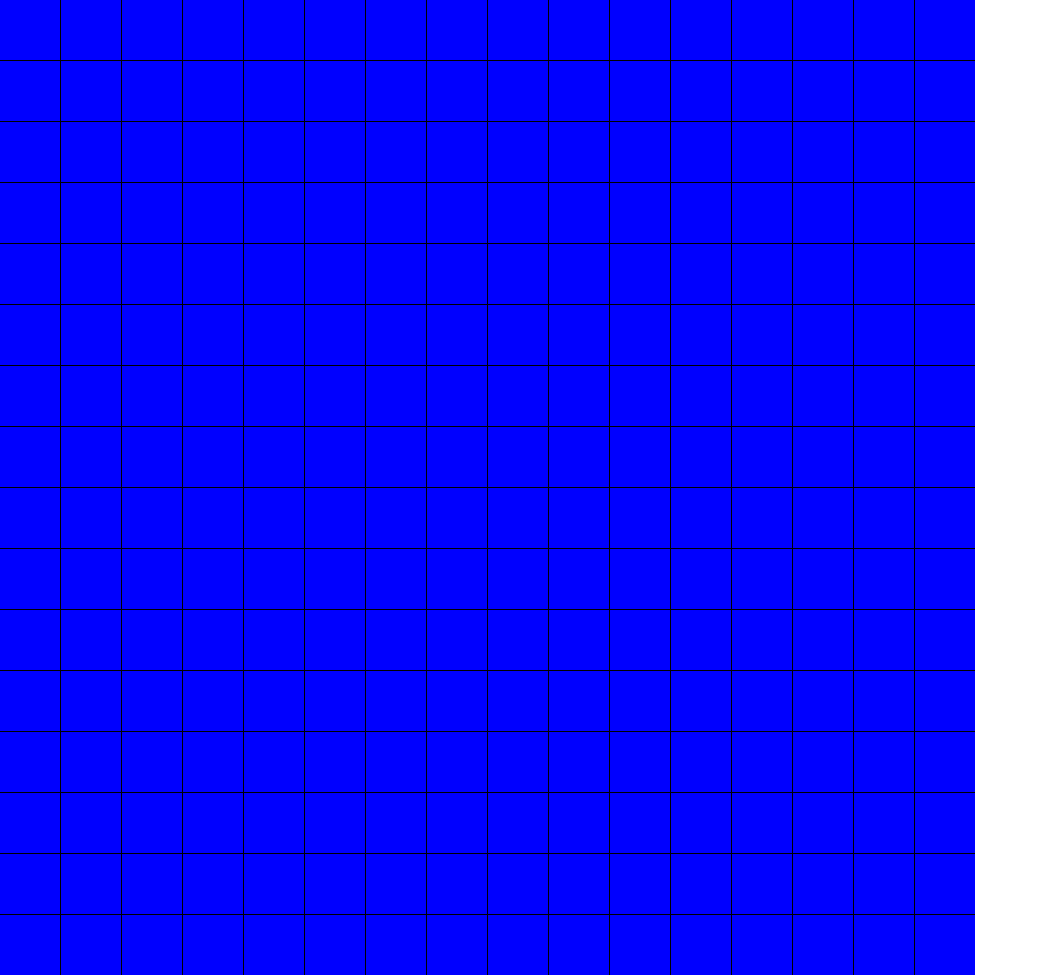
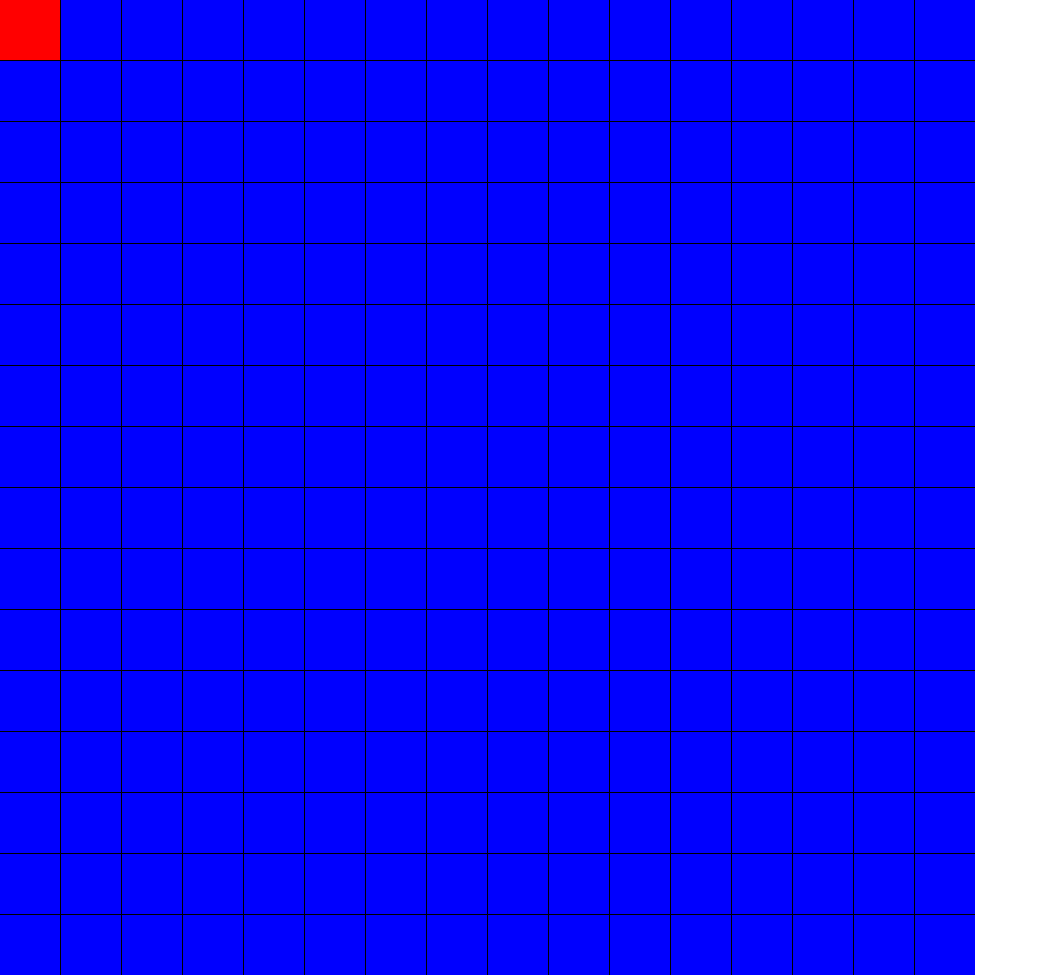
Before and after one commit to Doomw1ngs/Etch-a-Sketch, a plain HTML site: page index.html in a window 1280 px wide. Shown: the whole page, without its empty margins (0-1038 px from the left). Drawn offline with Linux system fonts and the light colour scheme.

Commit message:
finished the trail in the grid

```diff
--- a/index.js
+++ b/index.js
@@ -5,6 +5,9 @@ for (let i = 0; i < 16; i++) {
   for (let j = 0; j < 16; j++) {
     const divElement = document.createElement("div");
     divElement.classList.add("grid-square");
+    divElement.addEventListener("mouseenter", () => {
+      divElement.classList.add("active");
+    });
     container.appendChild(divElement);
   }
 }
--- a/style.css
+++ b/style.css
@@ -16,3 +16,7 @@
   gap: 1px;
   background-color: black;
 }
+
+.active {
+  background-color: red;
+}
```
